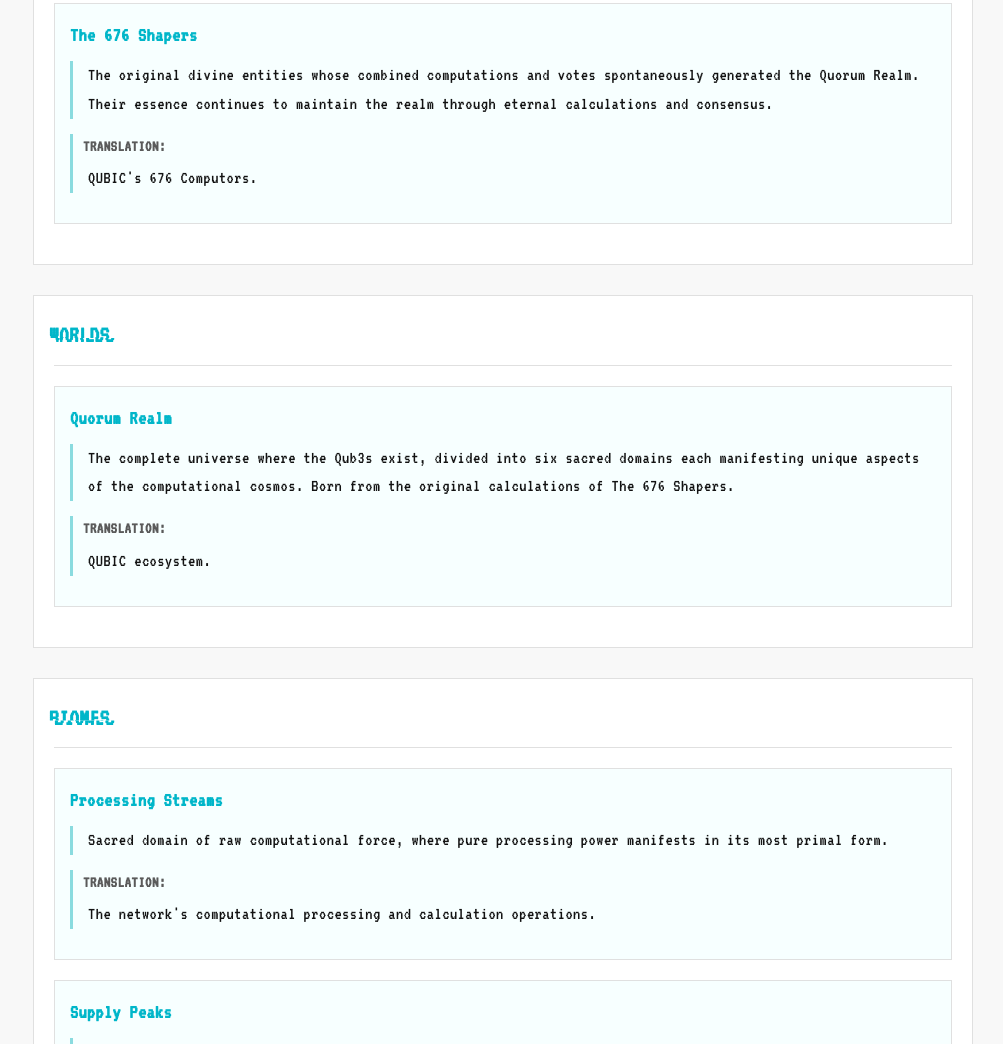
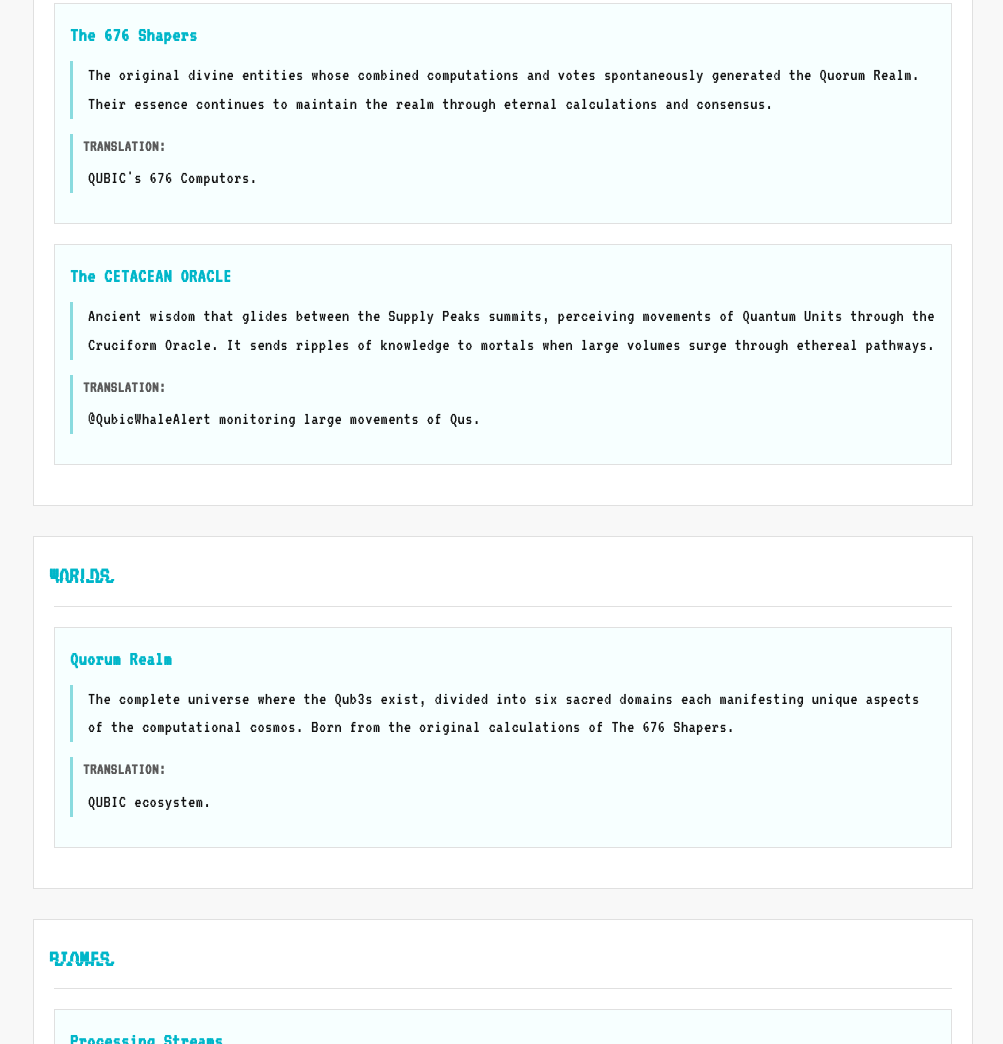
Before and after one commit to qub3s-4r7/ROS3TT4-BLOCK, a plain HTML site: page index.html in a window 1280 px wide. Shown: the part 1536-2580 px from the top of the page, without its empty margins (277-1280 px from the left). Drawn offline with Linux system fonts and the light colour scheme; a web font is replaced by a local one.

Commit message:
Update index.html

```diff
--- a/index.html
+++ b/index.html
@@ -610,6 +610,7 @@
                     <div class="nav-item" data-entry="anna">ANNA</div>
                     <div class="nav-item" data-entry="aigarth">AIGARTH</div>
                     <div class="nav-item" data-entry="the-676-shapers">The 676 Shapers</div>
+			<div class="nav-item" data-entry="the-cetacean-oracle">The CETACEAN ORACLE</div>
                 </div>
             </div>
             <div class="nav-section">
@@ -738,6 +739,17 @@
                         <div class="definition-content">QUBIC's 676 Computors.</div>
                     </div>
                 </div>
+
+		    <div class="entry" id="the-cetacean-oracle">
+			    <h3 class="entry-title">The CETACEAN ORACLE</h3>
+			    <div class="definition">
+			        <div class="definition-content">Ancient wisdom that glides between the Supply Peaks summits, perceiving movements of Quantum Units through the Cruciform Oracle. It sends ripples of knowledge to mortals when large volumes surge through ethereal pathways.</div>
+			    </div>
+			    <div class="definition">
+			        <div class="definition-title">TRANSLATION:</div>
+			        <div class="definition-content">@QubicWhaleAlert monitoring large movements of Qus.</div>
+			    </div>
+			</div>
             </div>
 
             <!-- WORLDS -->
```
